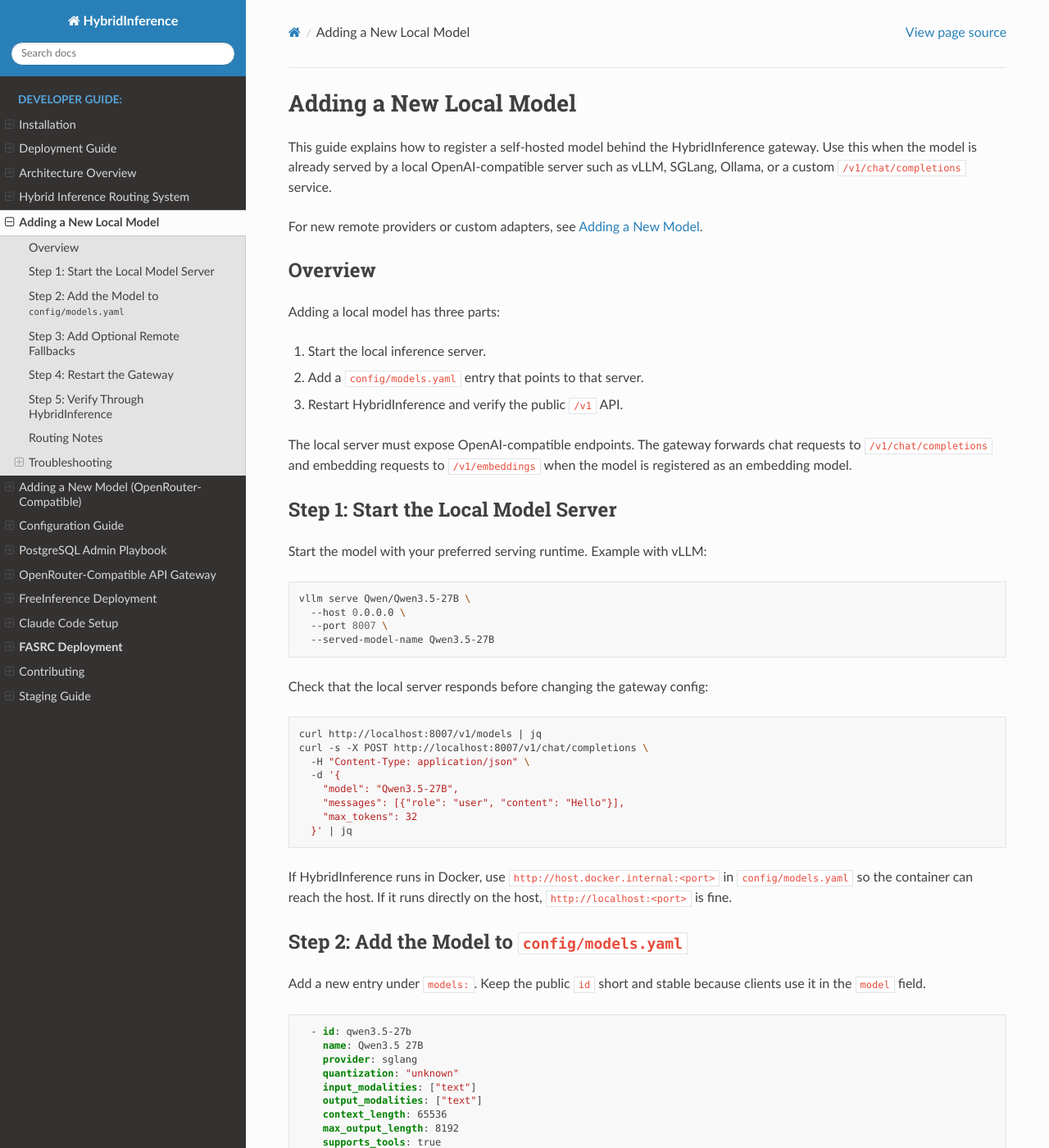
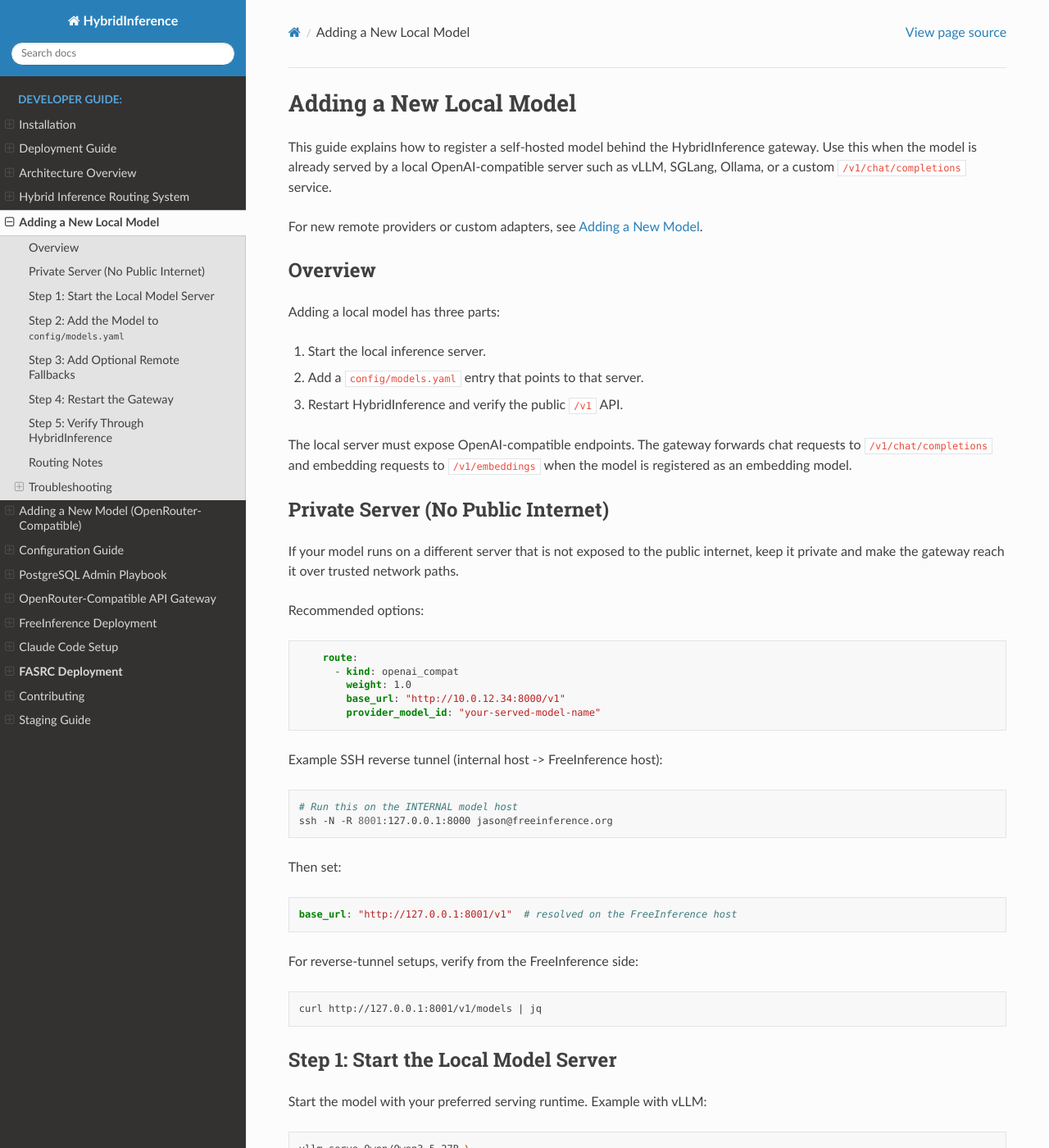
Before and after one commit to B-A-M-N/hybridInference, a Sphinx documentation site: the page built from docs/source/developer/add-local-model.md, in a window 1280 px wide and 1400 px high. Shown: the whole window at 82% size. Built offline with Sphinx 7.4.7 and the Read the Docs theme 3.1.0, drawn with Linux system fonts in a browser that asks for light colours; some of the changed text lies outside the part shown.

Commit message:
docs: expand guide for adding local models with private server setup
- Added section on configuring a private server that is not exposed to the public internet.
- Included recommended YAML configuration for routing and example SSH reverse tunnel setup.
- Emphasized the importance of avoiding public internet exposure for private remote servers.

````diff
--- a/docs/source/developer/add-local-model.md
+++ b/docs/source/developer/add-local-model.md
@@ -17,6 +17,41 @@
 The local server must expose OpenAI-compatible endpoints. The gateway forwards
 chat requests to `/v1/chat/completions` and embedding requests to `/v1/embeddings`
 when the model is registered as an embedding model.
+
+## Private Server (No Public Internet)
+
+If your model runs on a different server that is not exposed to the public
+internet, keep it private and make the gateway reach it over trusted network
+paths.
+
+Recommended options:
+
+```yaml
+    route:
+      - kind: openai_compat
+        weight: 1.0
+        base_url: "http://10.0.12.34:8000/v1"
+        provider_model_id: "your-served-model-name"
+```
+
+Example SSH reverse tunnel (internal host -> FreeInference host):
+
+```bash
+# Run this on the INTERNAL model host
+ssh -N -R 8001:127.0.0.1:8000 jason@freeinference.org
+```
+
+Then set:
+
+```yaml
+base_url: "http://127.0.0.1:8001/v1"  # resolved on the FreeInference host
+```
+
+For reverse-tunnel setups, verify from the FreeInference side:
+
+```bash
+curl http://127.0.0.1:8001/v1/models | jq
+```
 
 ## Step 1: Start the Local Model Server
 
@@ -190,6 +225,8 @@
 
 - From Docker, use `host.docker.internal` instead of `localhost`.
 - From bare metal, use `localhost` or the host IP.
+- For private remote servers, use private IP/hostname or a private tunnel
+  endpoint; avoid public internet exposure.
 - Confirm the local server listens on `0.0.0.0`, not only `127.0.0.1`, if it must
   be reached from a container.
 - Verify `curl <base_url>/v1/models` works from the same environment as the
````
